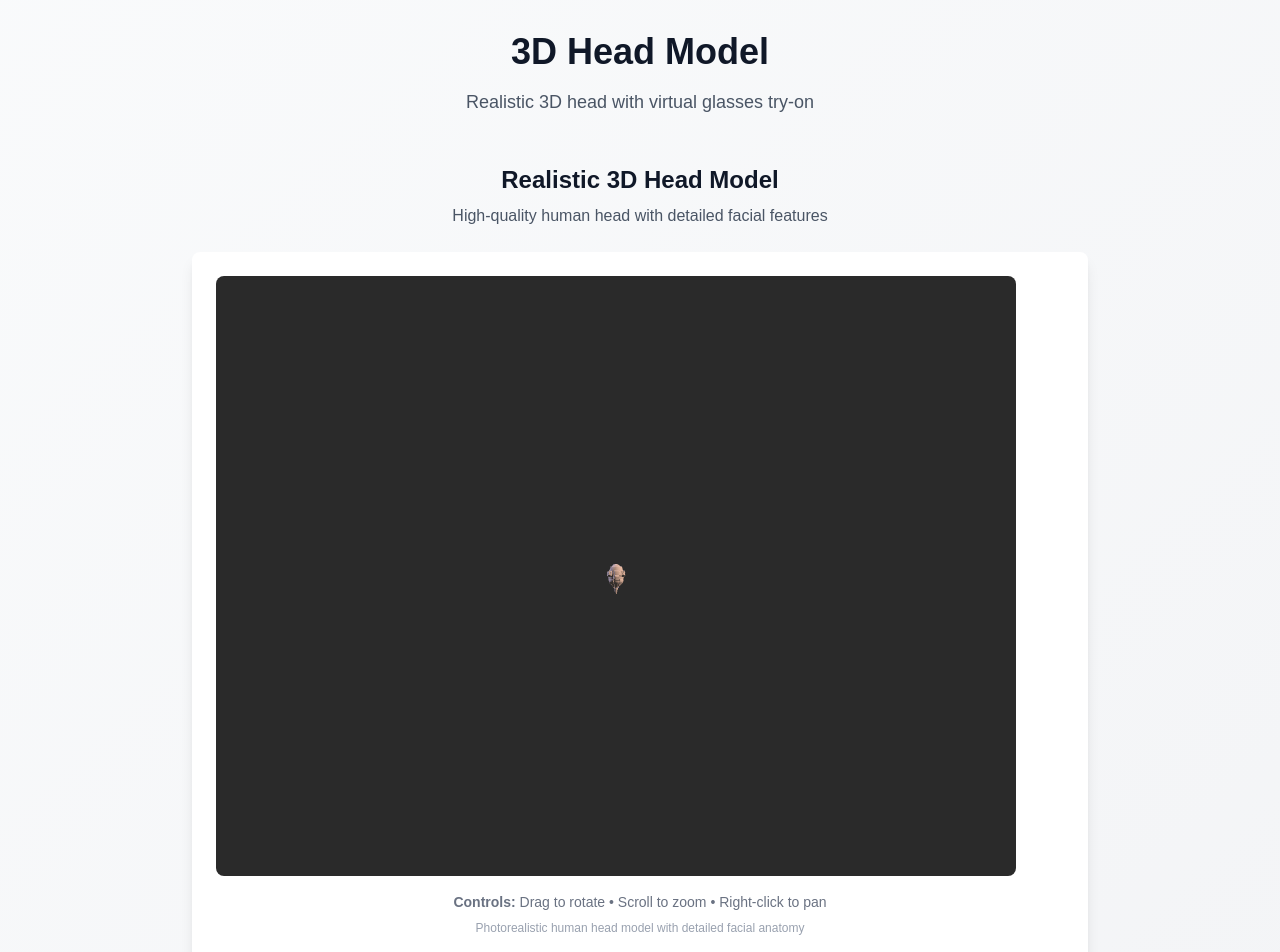
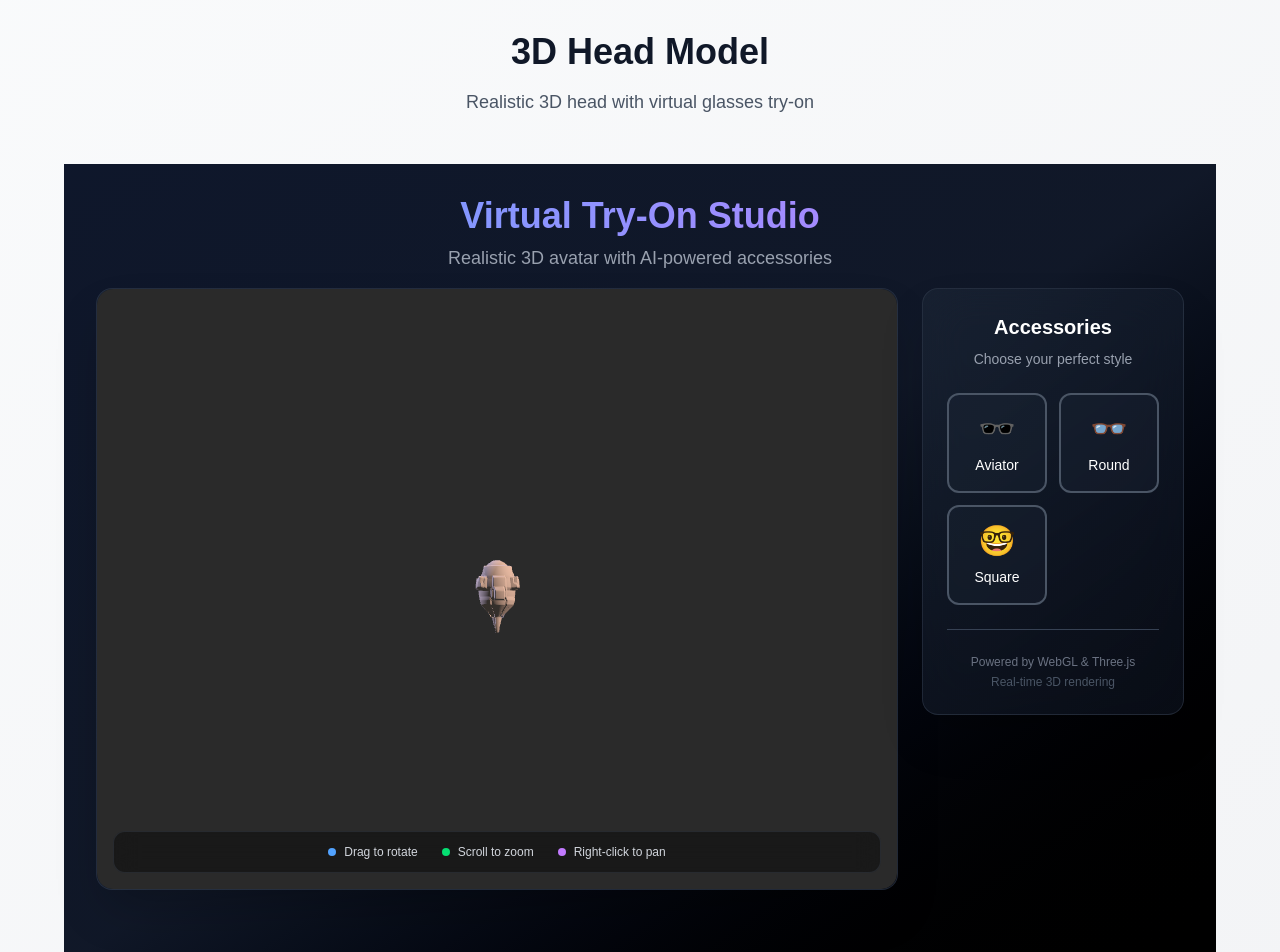
Before and after one commit to erfanansari/face-recognition, a Next.js app: page / in a window 1280 px wide. Shown: the top 952 px of the page. Built offline with nearby package versions, Linux system fonts and the light colour scheme; no server answers.

Commit message:
chore: improve UI

```diff
--- a/components/AvatarViewer.tsx
+++ b/components/AvatarViewer.tsx
@@ -49,7 +49,7 @@ export default function AvatarViewer({}: AvatarViewerProps) {
 
         // Create camera
         const camera = new THREE.PerspectiveCamera(45, 800 / 600, 1, 2000);
-        camera.position.z = 120; // Match Three.js decals example
+        camera.position.z = 50; // Zoom in closer for head model
 
         setLoadingProgress(30);
 
@@ -82,8 +82,8 @@ export default function AvatarViewer({}: AvatarViewerProps) {
         const controls = new OrbitControls(camera, renderer.domElement);
         controls.enableDamping = true;
         controls.dampingFactor = 0.05;
-        controls.maxDistance = 300;
-        controls.minDistance = 50;
+        controls.maxDistance = 100;
+        controls.minDistance = 20;
         controls.target.set(0, 0, 0); // Focus on center
         controls.autoRotate = false;
         controls.enablePan = true;
@@ -128,8 +128,8 @@ export default function AvatarViewer({}: AvatarViewerProps) {
     try {
       setLoadingProgress(50);
 
-      // Use realistic human head model from Three.js examples
-      const avatarUrl = 'https://threejs.org/examples/models/gltf/LeePerrySmith/LeePerrySmith.glb';
+      // Use local male head sculpt model
+      const avatarUrl = '/male_head_sculpt.glb';
 
       const loader = new GLTFLoader();
       setLoadingProgress(60);
@@ -142,8 +142,8 @@ export default function AvatarViewer({}: AvatarViewerProps) {
 
             const avatar = gltf.scene;
 
-            // Scale and position the head properly (matching Three.js decals example)
-            avatar.scale.multiplyScalar(10); // Match Three.js decals example scaling
+            // Scale and position the head properly (balanced size)
+            avatar.scale.multiplyScalar(25); // Balanced scaling for custom head model
             avatar.position.set(0, 0, 0); // Center the head
 
             // Setup materials and shadows for realistic rendering
@@ -222,96 +222,157 @@ export default function AvatarViewer({}: AvatarViewerProps) {
   ];
 
   return (
-    <div className="space-y-6">
+    <div className="min-h-screen bg-gradient-to-br from-slate-900 via-gray-900 to-black">
+      {/* Modern Header */}
+      <div className="relative z-10 pt-8 pb-4">
         <div className="text-center">
-        <h2 className="text-2xl font-bold text-gray-900 dark:text-white mb-2">
-          Realistic 3D Head Model
-        </h2>
-        <p className="text-gray-600 dark:text-gray-300">
-          High-quality human head with detailed facial features
+          <h1 className="text-4xl font-bold bg-gradient-to-r from-blue-400 to-purple-400 bg-clip-text text-transparent mb-2">
+            Virtual Try-On Studio
+          </h1>
+          <p className="text-gray-400 text-lg">
+            Realistic 3D avatar with AI-powered accessories
           </p>
         </div>
+      </div>
 
-      <div className="max-w-4xl mx-auto">
-        <div className="bg-white dark:bg-gray-800 rounded-lg shadow-lg p-6">
+      {/* Main Content Area */}
+      <div className="flex flex-col lg:flex-row gap-6 px-4 lg:px-8 max-w-7xl mx-auto">
+
+        {/* 3D Viewport - Main Focus */}
+        <div className="flex-1 relative">
+          <div className="bg-gradient-to-br from-gray-800/50 to-gray-900/50 backdrop-blur-xl rounded-2xl border border-gray-700/50 shadow-2xl overflow-hidden">
+
+            {/* Error State */}
             {error && (
-            <div className="mb-4 p-4 bg-red-50 dark:bg-red-900/20 border border-red-200 dark:border-red-800 rounded-lg">
-              <p className="text-red-700 dark:text-red-300">{error}</p>
+              <div className="absolute top-4 left-4 right-4 z-20">
+                <div className="bg-red-500/10 border border-red-500/20 rounded-xl p-4 backdrop-blur-sm">
+                  <p className="text-red-400 text-center">{error}</p>
+                </div>
               </div>
             )}
 
+            {/* Loading State */}
+            {isLoading && (
+              <div className="absolute inset-0 flex items-center justify-center bg-gray-900/80 backdrop-blur-sm z-10">
+                <div className="text-center">
                   <div className="relative">
-            {isLoading && (
-              <div className="absolute inset-0 flex items-center justify-center bg-gray-50 dark:bg-gray-900 rounded-lg z-10">
-                <div className="text-center">
-                  <div className="animate-spin rounded-full h-12 w-12 border-b-2 border-blue-600 mx-auto mb-4"></div>
-                  <p className="text-gray-600 dark:text-gray-300">Loading realistic head model...</p>
-                  <div className="w-64 bg-gray-200 dark:bg-gray-700 rounded-full h-2 mt-2">
+                    <div className="w-16 h-16 border-4 border-gray-600 border-t-blue-500 rounded-full animate-spin mx-auto mb-4"></div>
+                    <div className="absolute inset-0 flex items-center justify-center">
+                      <div className="w-8 h-8 bg-blue-500 rounded-full animate-pulse"></div>
+                    </div>
+                  </div>
+                  <p className="text-gray-300 text-lg mb-4">Loading 3D Model...</p>
+
+                  {/* Modern Progress Bar */}
+                  <div className="w-80 bg-gray-700 rounded-full h-2 overflow-hidden">
                     <div
-                      className="bg-blue-600 h-2 rounded-full transition-all duration-300"
+                      className="bg-gradient-to-r from-blue-500 to-purple-500 h-2 rounded-full transition-all duration-500 ease-out"
                       style={{ width: `${loadingProgress}%` }}
                     ></div>
                   </div>
-                  <p className="text-sm text-gray-500 dark:text-gray-400 mt-2">
+                  <p className="text-blue-400 text-sm mt-2 font-mono">
                     {loadingProgress}%
                   </p>
                 </div>
               </div>
             )}
+
+            {/* 3D Canvas */}
             <canvas
               ref={canvasRef}
-              className="w-full h-auto rounded-lg"
-              style={{ minHeight: '600px' }}
+              className="w-full rounded-2xl"
+              style={{ height: '70vh', minHeight: '500px' }}
             />
+
+            {/* Controls Overlay */}
+            {!isLoading && !error && (
+              <div className="absolute bottom-4 left-4 right-4">
+                <div className="bg-black/40 backdrop-blur-md rounded-xl p-3 border border-gray-600/30">
+                  <div className="flex items-center justify-center gap-6 text-xs text-gray-300">
+                    <div className="flex items-center gap-2">
+                      <div className="w-2 h-2 bg-blue-400 rounded-full"></div>
+                      <span>Drag to rotate</span>
+                    </div>
+                    <div className="flex items-center gap-2">
+                      <div className="w-2 h-2 bg-green-400 rounded-full"></div>
+                      <span>Scroll to zoom</span>
+                    </div>
+                    <div className="flex items-center gap-2">
+                      <div className="w-2 h-2 bg-purple-400 rounded-full"></div>
+                      <span>Right-click to pan</span>
+                    </div>
+                  </div>
+                </div>
+              </div>
+            )}
+          </div>
         </div>
 
+        {/* Accessories Panel */}
         {!isLoading && !error && (
-            <>
-              <div className="mt-4 text-sm text-gray-500 dark:text-gray-400 text-center">
-                <strong>Controls:</strong> Drag to rotate • Scroll to zoom • Right-click to pan
-              </div>
-              <div className="mt-2 text-xs text-gray-400 dark:text-gray-500 text-center">
-                Photorealistic human head model with detailed facial anatomy
+          <div className="lg:w-80">
+            <div className="bg-gradient-to-br from-gray-800/50 to-gray-900/50 backdrop-blur-xl rounded-2xl border border-gray-700/50 shadow-2xl p-6 sticky top-8">
+
+              {/* Panel Header */}
+              <div className="text-center mb-6">
+                <h3 className="text-xl font-bold text-white mb-2">Accessories</h3>
+                <p className="text-gray-400 text-sm">Choose your perfect style</p>
               </div>
 
-              {/* Glasses Selection */}
-              <div className="mt-6">
-                <h3 className="text-lg font-semibold text-gray-900 dark:text-white text-center mb-4">
-                  Try On Glasses
-                </h3>
-                <div className="flex justify-center gap-4">
+              {/* Glasses Grid */}
+              <div className="grid grid-cols-2 gap-3 mb-6">
                 {glassesOptions.map((option) => (
                   <button
                     key={option.type}
                     onClick={() => handleGlassesSelect(option.type)}
-                      className={`p-4 rounded-lg border-2 transition-all duration-200 ${
+                    className={`group relative p-4 rounded-xl border-2 transition-all duration-300 hover:scale-105 ${
                       selectedGlasses === option.type
-                          ? 'border-blue-500 bg-blue-50 dark:bg-blue-900/20'
-                          : 'border-gray-200 dark:border-gray-600 hover:border-blue-300 dark:hover:border-blue-400'
+                        ? 'border-blue-500 bg-blue-500/10 shadow-lg shadow-blue-500/20'
+                        : 'border-gray-600 hover:border-gray-500 bg-gray-800/30'
                     }`}
                   >
-                      <div className="text-2xl mb-2">{option.emoji}</div>
-                      <div className="text-sm font-medium text-gray-900 dark:text-white">
+                    <div className="text-3xl mb-2 group-hover:scale-110 transition-transform">
+                      {option.emoji}
+                    </div>
+                    <div className="text-sm font-medium text-white">
                       {option.label}
                     </div>
+                    {selectedGlasses === option.type && (
+                      <div className="absolute -top-1 -right-1 w-6 h-6 bg-blue-500 rounded-full flex items-center justify-center">
+                        <div className="w-2 h-2 bg-white rounded-full"></div>
+                      </div>
+                    )}
                   </button>
                 ))}
+              </div>
+
+              {/* Remove Button */}
               {selectedGlasses && (
                 <button
                   onClick={() => handleGlassesSelect('')}
-                      className="p-4 rounded-lg border-2 border-red-200 dark:border-red-600 hover:border-red-300 dark:hover:border-red-400 transition-all duration-200"
+                  className="w-full p-3 rounded-xl border-2 border-red-500/30 bg-red-500/10 hover:bg-red-500/20 transition-all duration-300 group"
                 >
-                      <div className="text-2xl mb-2">❌</div>
-                      <div className="text-sm font-medium text-gray-900 dark:text-white">
-                        Remove
+                  <div className="flex items-center justify-center gap-2 text-red-400">
+                    <span className="text-lg group-hover:scale-110 transition-transform">❌</span>
+                    <span className="font-medium">Remove Glasses</span>
                   </div>
                 </button>
               )}
+
+              {/* Stats/Info */}
+              <div className="mt-6 pt-6 border-t border-gray-700">
+                <div className="text-center">
+                  <p className="text-xs text-gray-500">
+                    Powered by WebGL & Three.js
+                  </p>
+                  <p className="text-xs text-gray-600 mt-1">
+                    Real-time 3D rendering
+                  </p>
                 </div>
               </div>
-            </>
+            </div>
+          </div>
         )}
-        </div>
       </div>
     </div>
   );
```
Also changed, not shown: 1 other file (tests, documents, lock files or other folders). Lines whose indentation alone changed are shown as unchanged.
